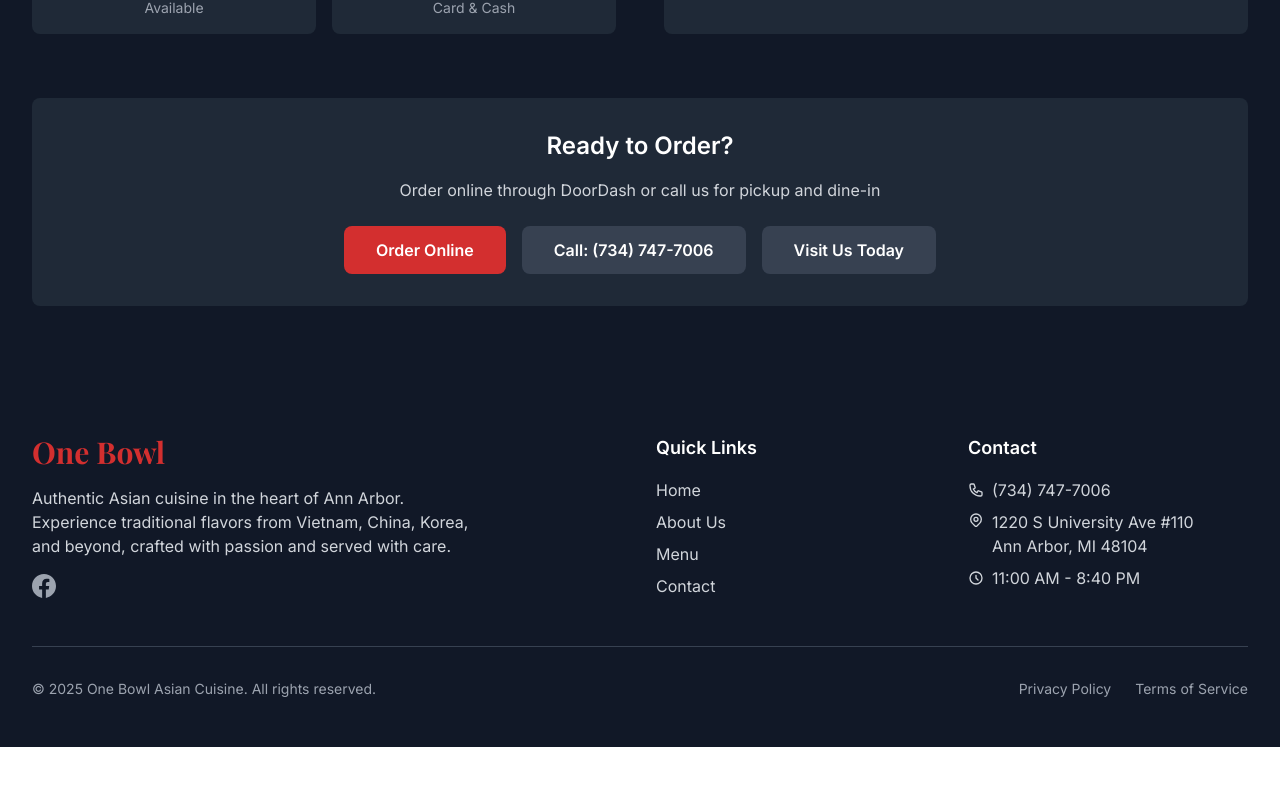
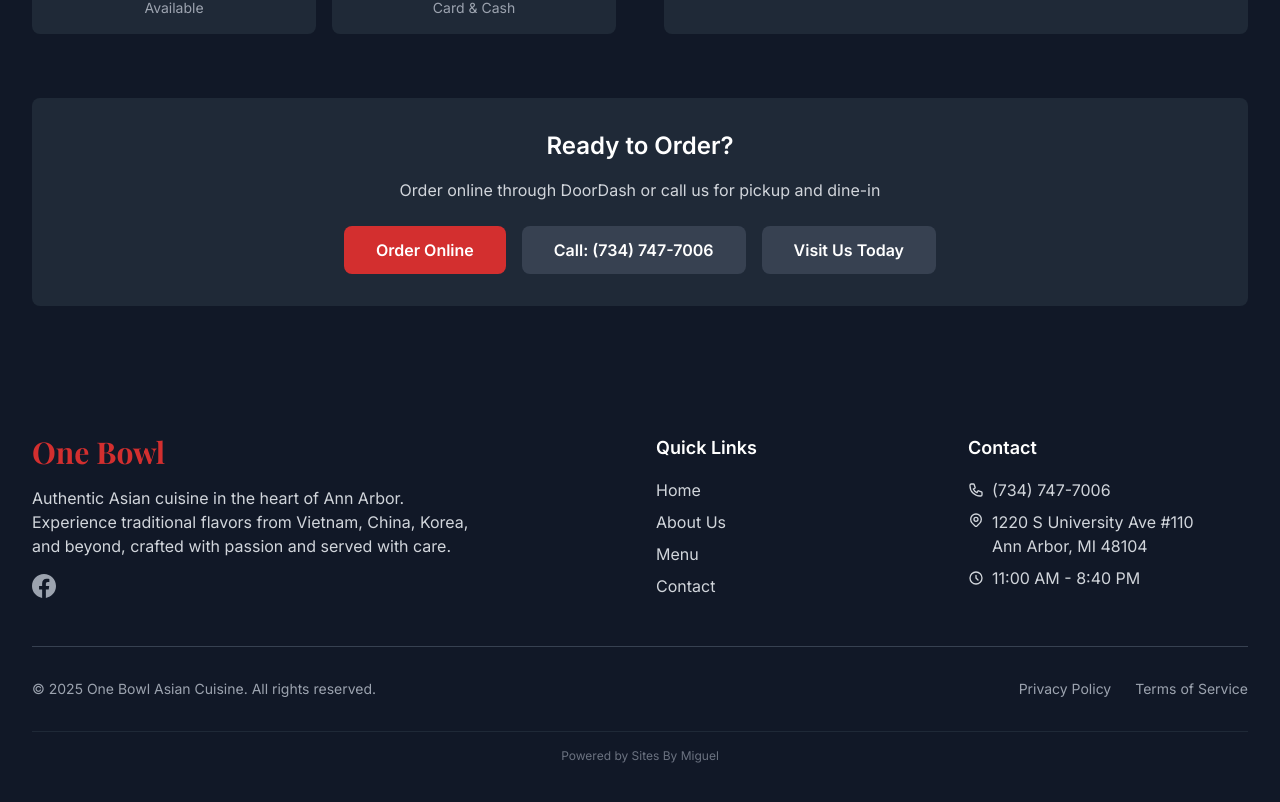
Before and after one commit to mmoncada1/OneBowlSite, a Next.js app: page / in a window 1280 px wide. Shown: the part 4138-4940 px from the top of the page. Before the commit the page ends 4885 px from the top, so only its background shows below. Built offline with nearby package versions, Linux system fonts and the light colour scheme; a web font is replaced by a local one.

Commit message:
add "Powered By" section to footer component

```diff
--- a/src/components/Footer.tsx
+++ b/src/components/Footer.tsx
@@ -86,6 +86,13 @@
             </Link>
           </div>
         </div>
+
+        {/* Powered By */}
+        <div className="text-center mt-8 pt-4 border-t border-gray-800">
+          <p className="text-gray-500 text-xs">
+            Powered by Sites By Miguel
+          </p>
+        </div>
       </div>
     </footer>
   )
```
